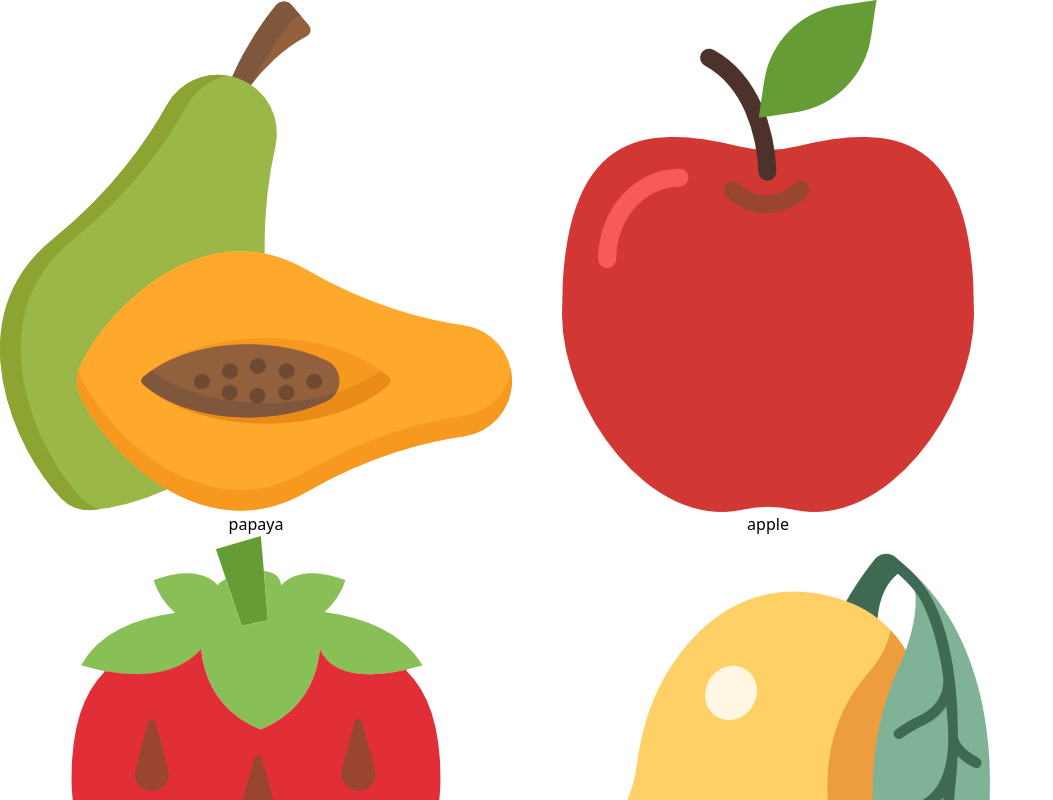
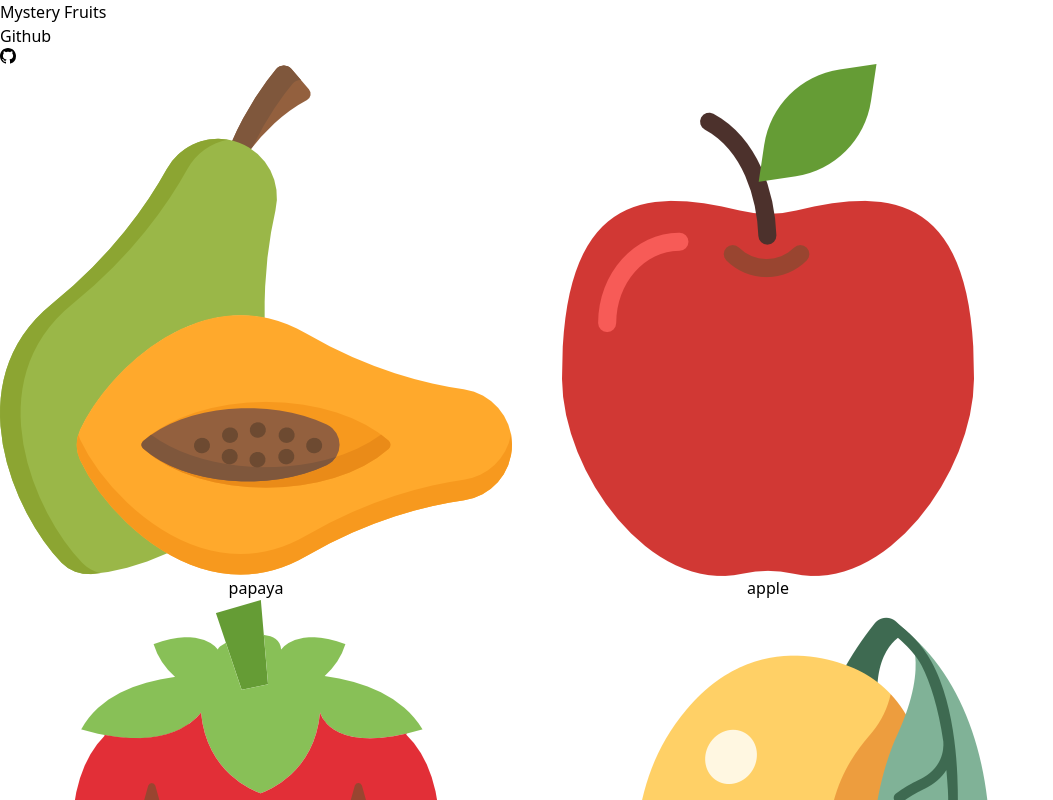
Before and after one commit to jedymatt/mystery-fruits-js, a Vue app: page / in a window 1280 px wide. Shown: the top 800 px of the page, without its empty margins (0-1053 px from the left). Built offline with nearby package versions, Linux system fonts and the light colour scheme.

Commit message:
Added navbar

```diff
--- a/src/App.vue
+++ b/src/App.vue
@@ -5,6 +5,7 @@ import { randomUniqueFruits, getRandomUniqueFrom } from '@/lib/fruits.js';
 import { countCorrectFruits, countCorrectFruitsOrder } from '@/lib/functions.js';
 import HistorySection from './components/HistorySection.vue';
 import FruitButton from './components/FruitButton.vue';
+import AppNavbar from './components/AppNavbar.vue';
 
 const fruits = randomUniqueFruits(6)
 const answer = getRandomUniqueFrom(fruits, 3)
@@ -72,7 +73,9 @@ onMounted(() => {
 </script>
 
 <template>
-  <div class="min-h-screen">
+  <div class="min-h-screen antialiased">
+    <AppNavbar />
+
     <div class="container md:p-12 p-2">
       <div class="grid grid-cols-3 gap-6">
         <FruitButton v-for="fruit in fruits" :key="fruit" :fruit="fruit" @click="selectFruit(fruit)"
--- /dev/null
+++ b/src/components/AppNavbar.vue
@@ -0,0 +1,20 @@
+<template>
+    <nav>
+        <div class="px-2 py-4 flex items-center justify-between">
+            <div>
+                <a href="/" class="font-bold text-xl">Mystery Fruits</a>
+            </div>
+            <div>
+                <a class="flex items-center gap-1 justify-center"
+                    href="https://www.github.com/jedymatt/mystery-fruits-js" target="_blank" rel="noopener noreferrer">
+                    <span class="font-medium">Github</span>
+                    <svg xmlns="http://www.w3.org/2000/svg" width="16" height="16" fill="currentColor"
+                        class="bi bi-github" viewBox="0 0 16 16">
+                        <path
+                            d="M8 0C3.58 0 0 3.58 0 8c0 3.54 2.29 6.53 5.47 7.59.4.07.55-.17.55-.38 0-.19-.01-.82-.01-1.49-2.01.37-2.53-.49-2.69-.94-.09-.23-.48-.94-.82-1.13-.28-.15-.68-.52-.01-.53.63-.01 1.08.58 1.23.82.72 1.21 1.87.87 2.33.66.07-.52.28-.87.51-1.07-1.78-.2-3.64-.89-3.64-3.95 0-.87.31-1.59.82-2.15-.08-.2-.36-1.02.08-2.12 0 0 .67-.21 2.2.82.64-.18 1.32-.27 2-.27.68 0 1.36.09 2 .27 1.53-1.04 2.2-.82 2.2-.82.44 1.1.16 1.92.08 2.12.51.56.82 1.27.82 2.15 0 3.07-1.87 3.75-3.65 3.95.29.25.54.73.54 1.48 0 1.07-.01 1.93-.01 2.2 0 .21.15.46.55.38A8.012 8.012 0 0 0 16 8c0-4.42-3.58-8-8-8z" />
+                    </svg>
+                </a>
+            </div>
+        </div>
+    </nav>
+</template>
```
